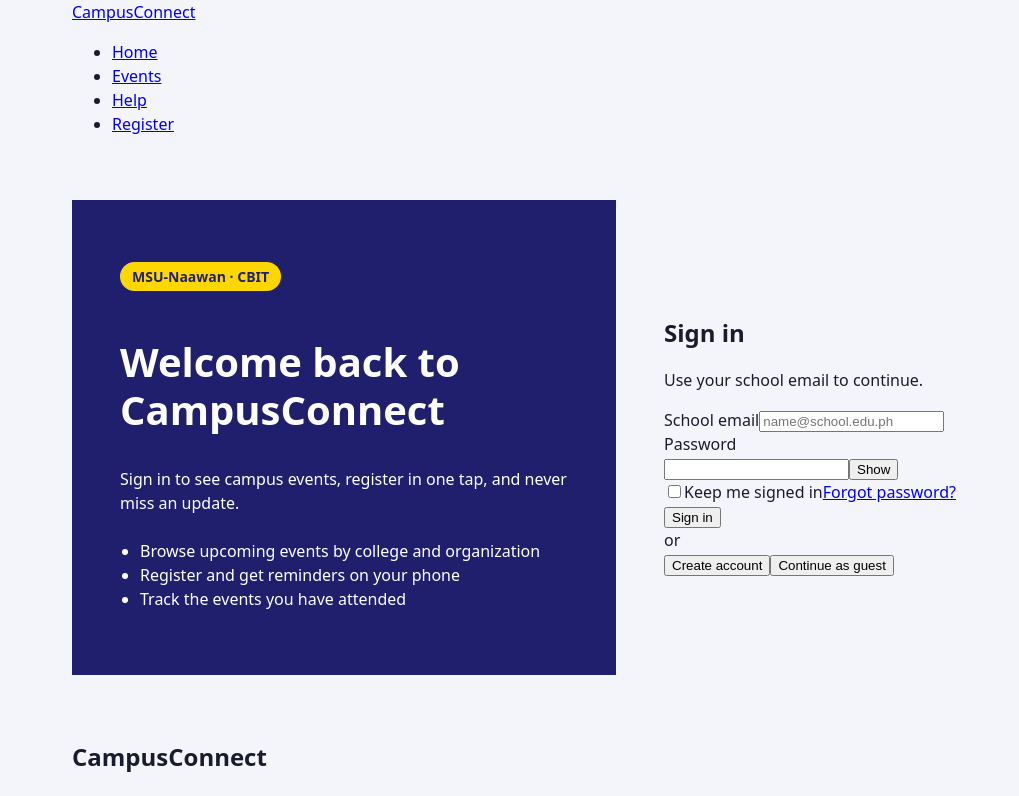
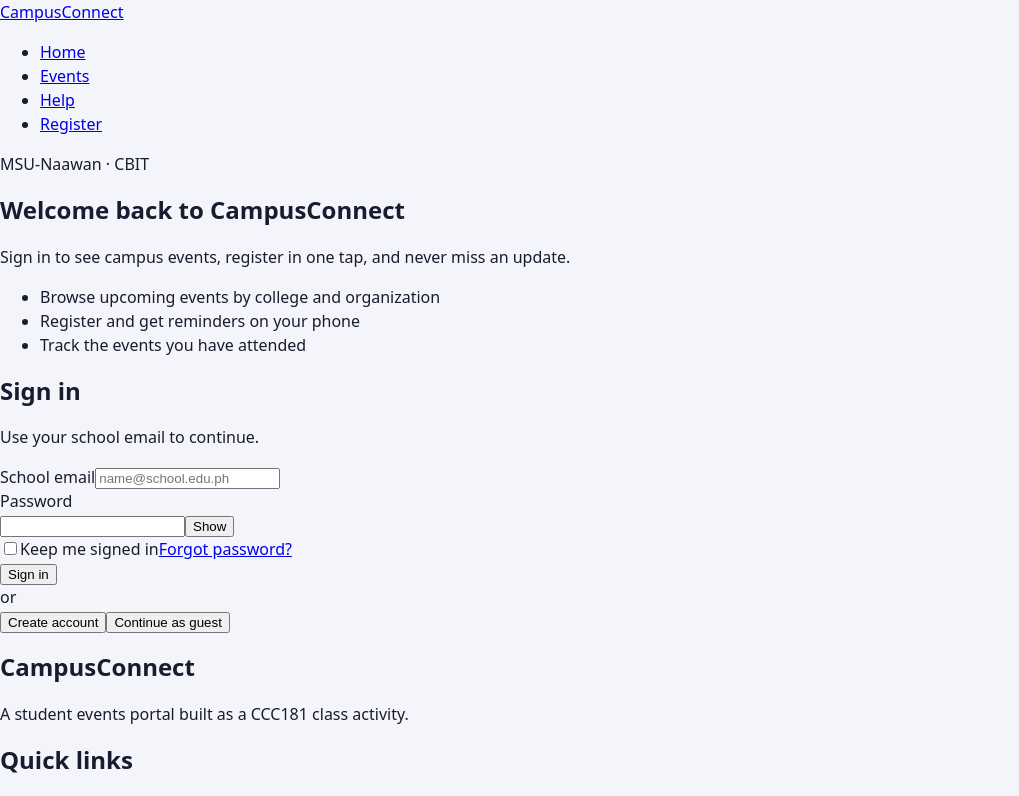
Before and after one commit to merryjenpacanut/ccc181-week10-group3, a React (Vite) app: page / in a window 1280 px wide. Shown: the top 796 px of the page, without its empty margins (0-1019 px from the left). Built offline with nearby package versions, Linux system fonts and the light colour scheme.

Commit message:
Revert "BASE: mobile-first layout, brand panel and container (Member 1)"

```diff
--- a/src/styles/base.css
+++ b/src/styles/base.css
@@ -29,54 +29,6 @@
    TODO .brand-panel__title   font-size: 1.75rem
    TODO .brand-panel__perks   display: none   (phones show only what matters most)
    -------------------------------------------------------------------- */
-      .page {
-         min-height: 100vh;
-         display: flex;
-         flex-direction: column;
-      }
-
-      .page > main {
-         flex: 1;
-      }
-
-      .container {
-         width: 100%;
-         padding-inline: 1rem;
-      }
-
-      .login-layout {
-         display: grid;
-         grid-template-columns: 1fr;
-         gap: 1.5rem;
-         padding-block: 1.5rem;
-      }
-
-      .brand-panel {
-         background: var(--navy);
-         color: #fff;
-         text-align: center;
-         padding: 1.5rem 1rem;
-         border-radius: var (--radius);
-      }
-
-      .brand-panel__badge {
-            display: inline-block;
-            background: var(--gold);
-            color: var(--navy);
-            font-weight: 700;
-            font-size: 0.875rem;
-            padding: 0.25rem 0.75rem;
-            border-radius: 999px;
-      }
-
-      .brand-panel__title {
-         font-size: 1.75rem;
-      }
-
-      .brand-panel__perks {
-         display: none;
-      }
-
 
 
 
@@ -86,15 +38,7 @@
         .container            wider side padding (2rem)
         .brand-panel          more padding (2rem)
    -------------------------------------------------------------------- */
-      @media (min-width: 768px) {
-  .container {
-    padding-inline: 2rem;
-  }
 
-  .brand-panel {
-    padding: 2rem;
-  }
-}
 
 
 
@@ -107,29 +51,6 @@
         .brand-panel__perks   display: block (the extra list is ADDED back);
                               margin-top 1.5rem; left padding 1.25rem
    -------------------------------------------------------------------- */
-   @media (min-width: 1024px) {
-  .login-layout {
-    grid-template-columns: repeat(2, 1fr);
-    align-items: center;
-    gap: 3rem;
-    padding-block: 3rem;
-  }
-
-  .brand-panel {
-    text-align: left;
-    padding: 3rem;
-  }
-
-  .brand-panel__title {
-    font-size: 2.5rem;
-  }
-
-  .brand-panel__perks {
-    display: block;
-    margin-top: 1.5rem;
-    padding-left: 1.25rem;
-  }
-}
 
 
 
@@ -138,9 +59,3 @@
    TODO @media (min-width: 1280px)
         .container            max-width: 1200px; centered (margin-inline: auto)
    -------------------------------------------------------------------- */
-   @media (min-width: 1280px) {
-  .container {
-    max-width: 1200px;
-    margin-inline: auto;
-  }
-}
```
